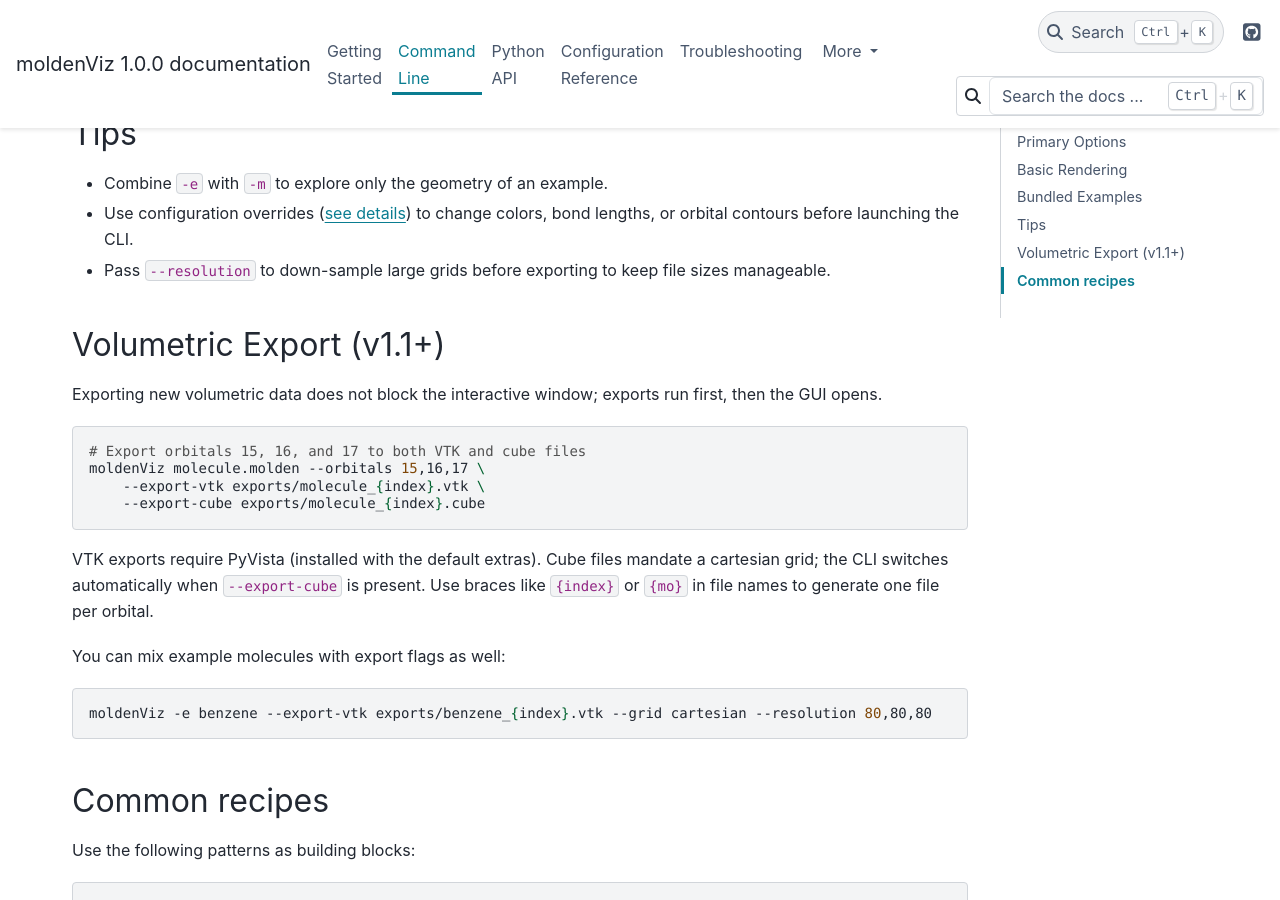
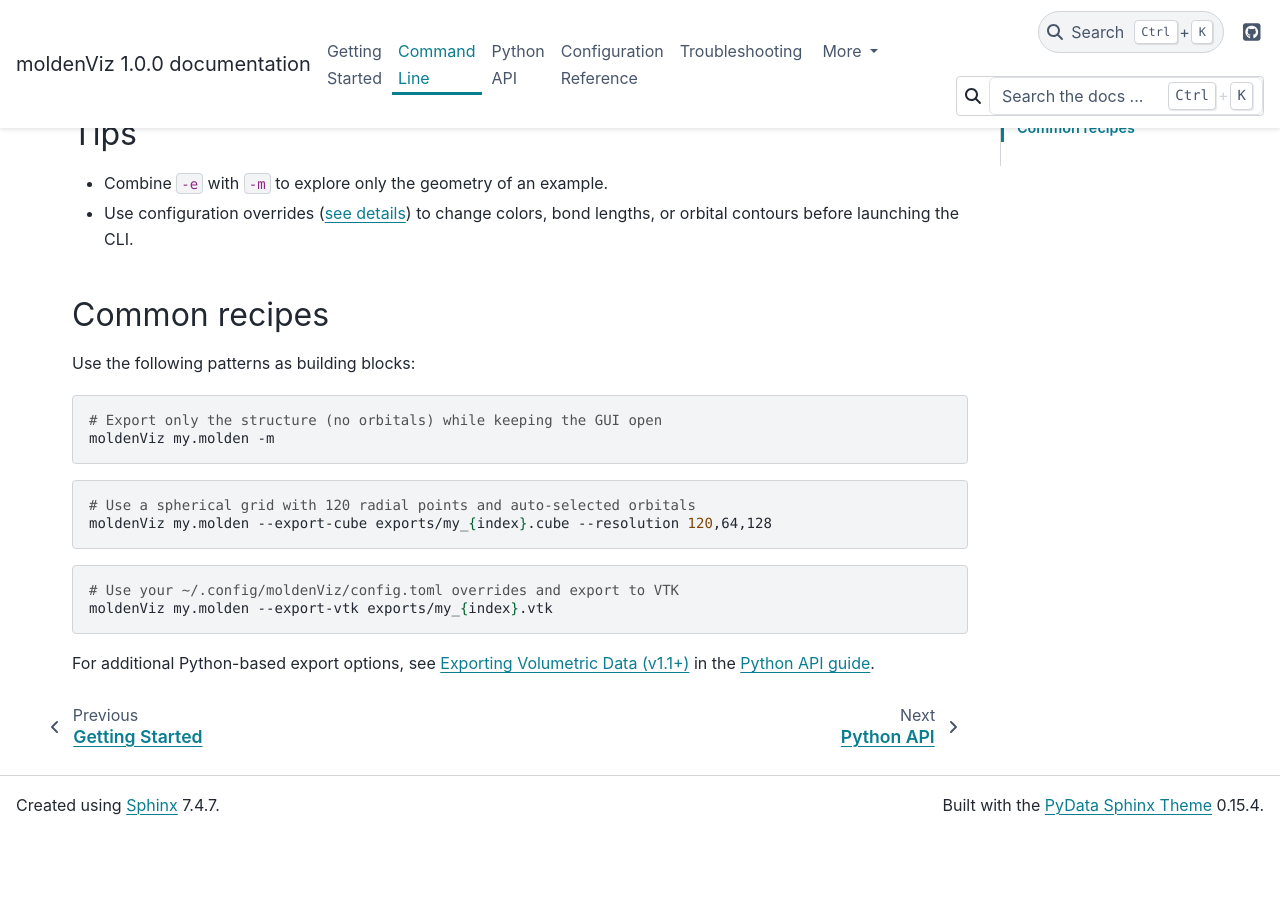
Before and after one commit to Faria22/moldenViz, a Sphinx documentation site: the page built from docs/source/cli-guide.rst, in a window 1280 px wide and 900 px high, scrolled down 1166 px. Built offline with Sphinx 7.4.7 and the PyData theme 0.15.4, drawn with Linux system fonts in a browser that asks for light colours; after the commit the page ends 2000 px from its top, so only the background shows below that.

Commit message:
Update docs/source/cli-guide.rst

```diff
--- a/docs/source/cli-guide.rst
+++ b/docs/source/cli-guide.rst
@@ -55,28 +55,6 @@ Tips
 
 - Combine ``-e`` with ``-m`` to explore only the geometry of an example.
 - Use configuration overrides (:doc:`see details <configuration>`) to change colors, bond lengths, or orbital contours before launching the CLI.
-- Pass ``--resolution`` to down-sample large grids before exporting to keep file sizes manageable.
-
-Volumetric Export (v1.1+)
--------------------------
-
-Exporting new volumetric data does not block the interactive window; exports run first, then the GUI opens.
-
-.. code-block:: bash
-
-   # Export orbitals 15, 16, and 17 to both VTK and cube files
-   moldenViz molecule.molden --orbitals 15,16,17 \
-       --export-vtk exports/molecule_{index}.vtk \
-       --export-cube exports/molecule_{index}.cube
-
-VTK exports require PyVista (installed with the default extras). Cube files mandate a cartesian grid; the CLI switches automatically when ``--export-cube`` is present. Use braces like ``{index}`` or ``{mo}`` in file names to generate one file per orbital.
-
-You can mix example molecules with export flags as well:
-
-.. code-block:: bash
-
-   moldenViz -e benzene --export-vtk exports/benzene_{index}.vtk --grid cartesian --resolution 80,80,80
-
 Common recipes
 --------------
 
```
